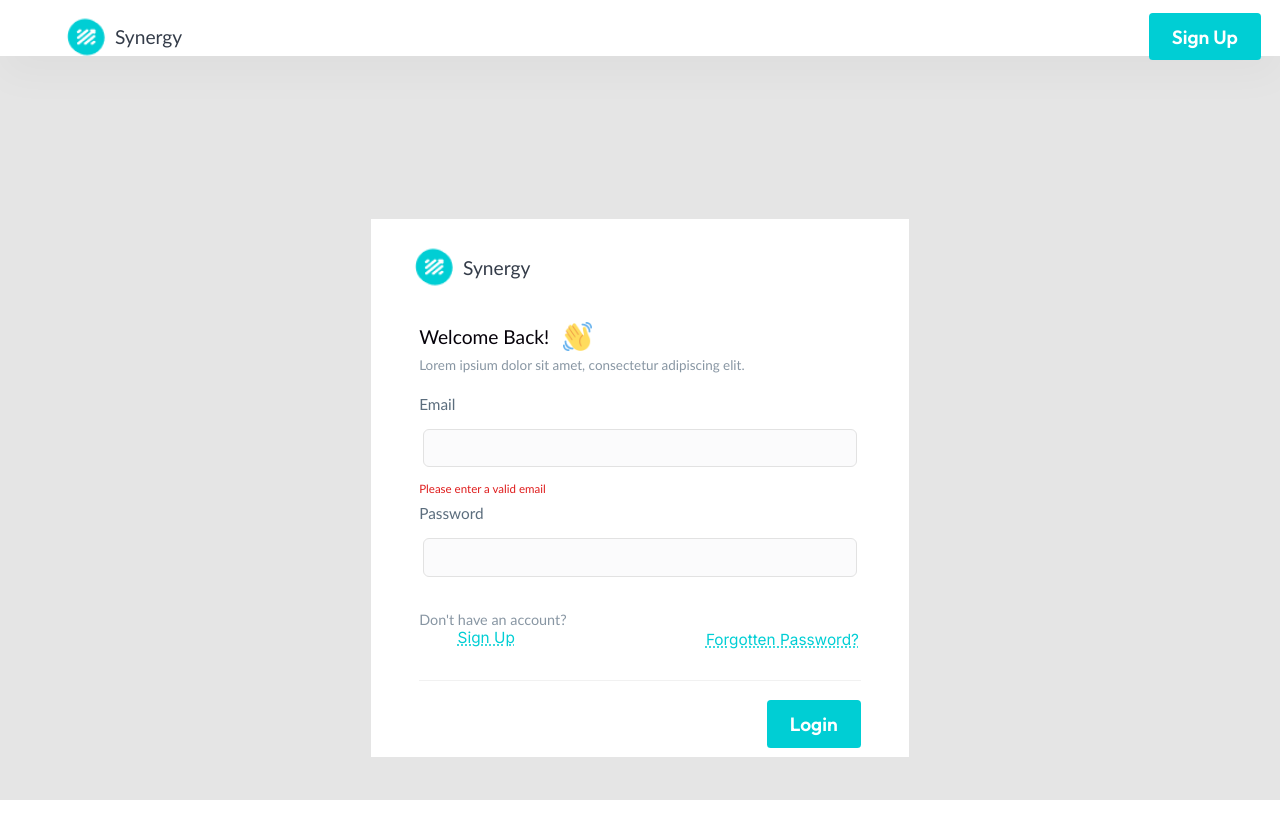
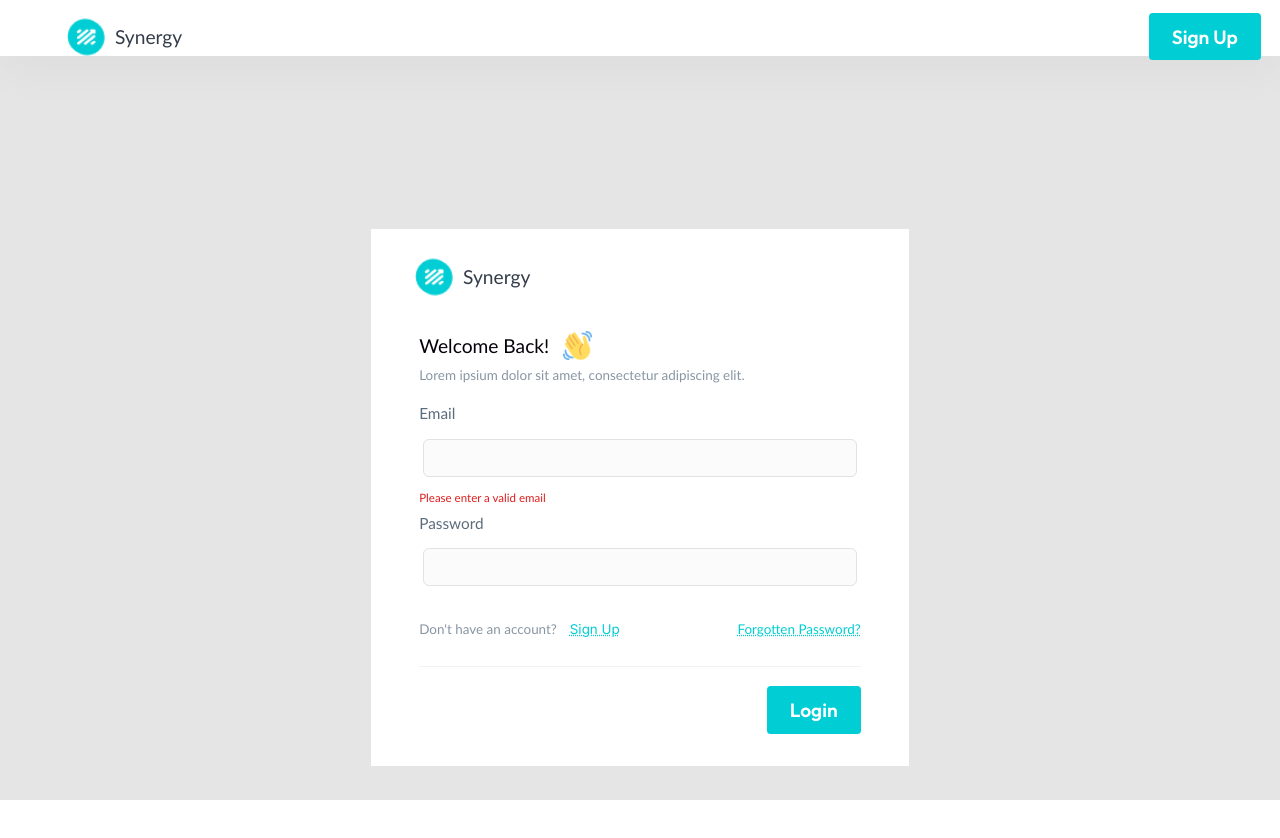
Before and after one commit to nology-tech/quadra-client-project, a React (Create React App) app: page /login in a window 1280 px wide. Shown: the top 838 px of the page. After the commit the page ends 800 px from the top, so only its background shows below. Built offline with nearby package versions, Linux system fonts and the light colour scheme.

Commit message:
updated login to suit nav changes

```diff
--- a/src/pages/Login/Login.jsx
+++ b/src/pages/Login/Login.jsx
@@ -96,15 +96,11 @@ const Login = ({ saveUser }) => {
             onChange={handlePassword}
           />
           <div className="signIn__options">
-            <p>
-              Don&apos;t have an account?{" "}
-              <Link to={"/signup"} className="signIn__link">
-                Sign Up
-              </Link>
-            </p>
-            <p className="signIn__options--forgot">
-              <a className="signIn__link">Forgotten Password?</a>
-            </p>
+            <p className="signIn__account">Don&apos;t have an account? </p>
+            <Link to={"/signup"} className="signIn__link">
+              Sign Up
+            </Link>
+            <p className="signIn__forgot">Forgotten Password?</p>
           </div>
           <div className="signIn__line"></div>
           <div className="signIn__submit">
--- a/src/pages/Login/Login.scss
+++ b/src/pages/Login/Login.scss
@@ -7,7 +7,7 @@
     display: flex;
     justify-content: center;
     align-items: center;
-    height: 45rem;
+    margin-top: 9rem;
   }
   &__logo {
     margin-left: -0.7rem;
@@ -42,19 +42,29 @@
   }
   &__options {
     color: $color-text-secondary;
-    font-size: 0.75rem;
+    font-size: 0.7rem;
     display: flex;
-    justify-content: space-between;
-    width: 100%;
-    padding: 0 0.1rem 0 0rem;
-    .signIn__options--forgot {
-      display: flex;
-      justify-content: flex-end;
-    }
+    align-items: center;
+  }
+  &__forgot {
+    width: 20rem;
+    display: flex;
+    justify-content: flex-end;
+    color: $color-primary;
+    text-decoration: underline dotted;
+  }
+  &__account {
+    width: 15rem;
   }
   &__link {
+    display: flex;
+    justify-content: flex-start;
     color: $color-primary;
     text-decoration: underline dotted;
+    font-size: 0.7rem;
+    width: 9rem;
+    padding: 0;
+    margin: 0;
   }
   &__line {
     height: 1px;
```
